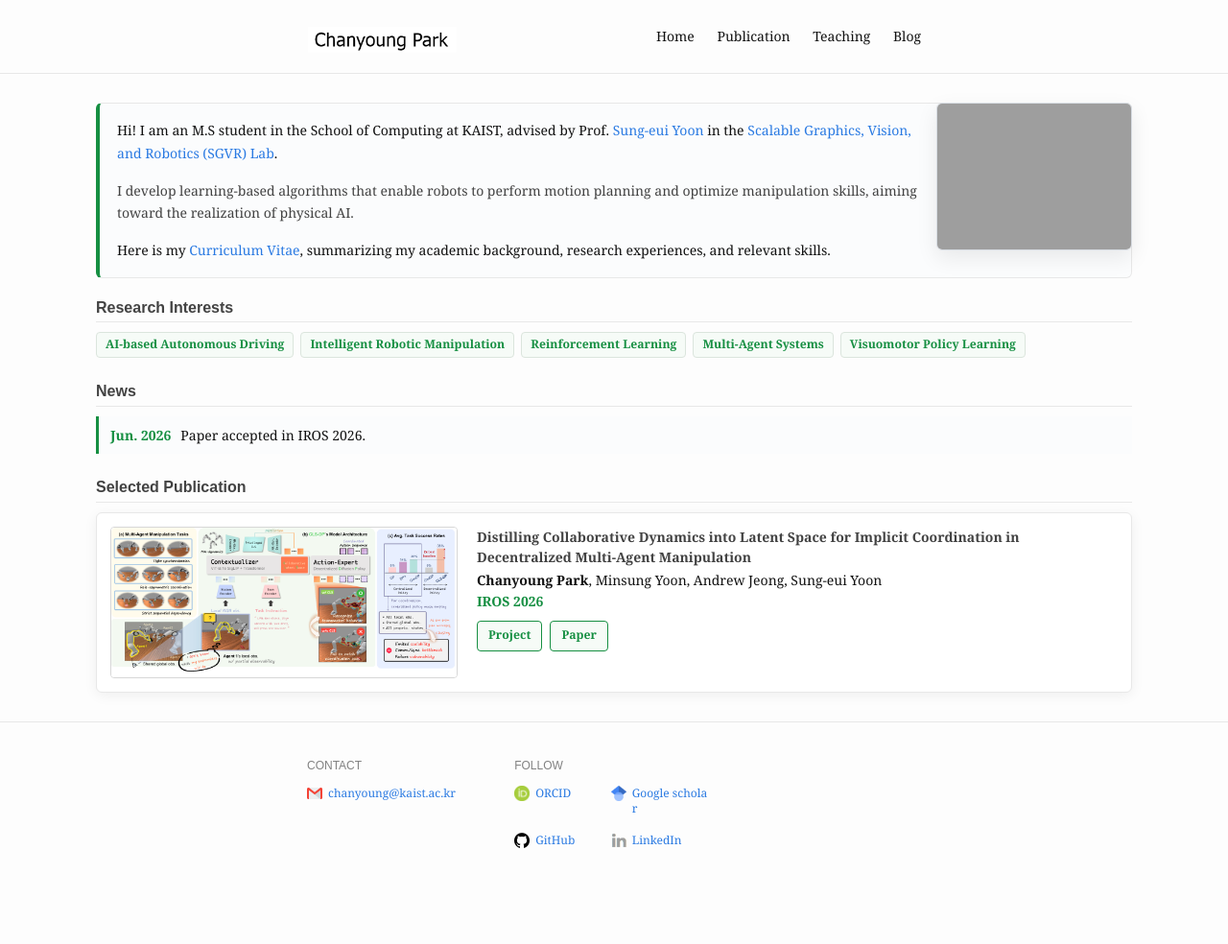
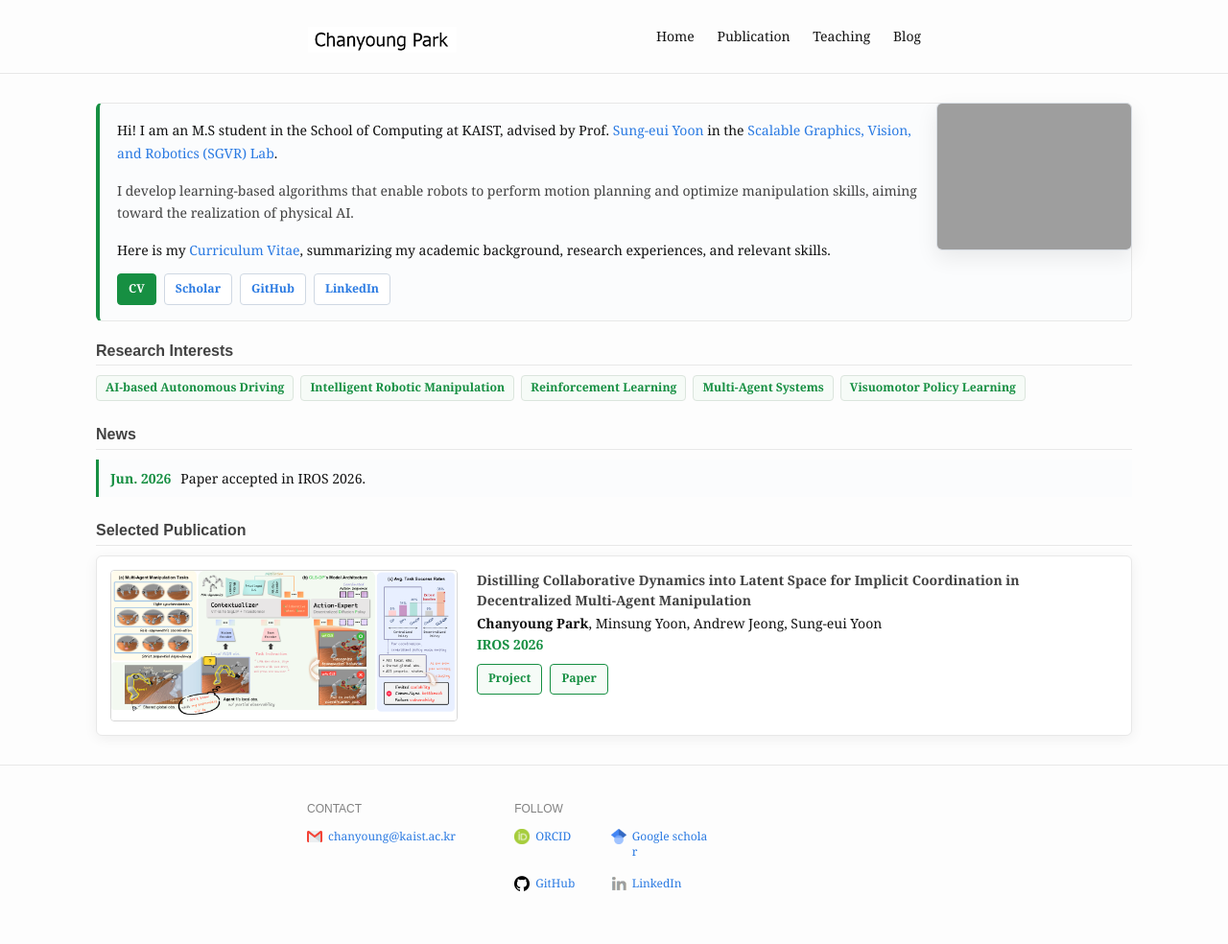
Before and after one commit to cosdeneb/cosdeneb.github.io, a Jekyll site: the page built from index.md, in a window 1280 px wide. Shown: the whole page at 96% size. Built offline with Jekyll 4.4.1, drawn with Linux system fonts in a browser that asks for light colours; before the commit the page ends 939 px from its top, so only the background shows below that.

Commit message:
Restore homepage profile buttons

```diff
--- a/_config.yml
+++ b/_config.yml
@@ -67,4 +67,4 @@ exclude:
   - vendor/ruby/
 
 # Used for defeating caching
-version: 2
+version: 3
--- a/_sass/_site.scss
+++ b/_sass/_site.scss
@@ -33,6 +33,47 @@
   p:last-of-type {
     margin-bottom: 0;
   }
+}
+
+.home-actions {
+  display: flex;
+  flex-wrap: wrap;
+  gap: 8px;
+  margin-top: 12px;
+}
+
+.home-button {
+  display: inline-flex;
+  align-items: center;
+  justify-content: center;
+  min-height: 27px;
+  border: 1px solid #cfd8e3;
+  border-radius: 4px;
+  padding: 2px 11px;
+  color: $brand-color;
+  font-size: $small-font-size;
+  font-weight: bold;
+  line-height: 1.5;
+  background-color: #fff;
+}
+
+.home-button:hover {
+  color: $text-color;
+  text-decoration: none;
+  border-color: $grey-color;
+  background-color: #f7f9fb;
+}
+
+.home-button.primary {
+  color: #fff;
+  border-color: #168f42;
+  background-color: #168f42;
+}
+
+.home-button.primary:hover {
+  color: #fff;
+  border-color: #116f34;
+  background-color: #116f34;
 }
 
 .home-highlight {
--- a/index.md
+++ b/index.md
@@ -16,6 +16,13 @@ profile_picture:
   <p>
     Here is my <a href="{{ '/Chanyoung_Park_CV.pdf' | absolute_url }}">Curriculum Vitae</a>, summarizing my academic background, research experiences, and relevant skills.
   </p>
+
+  <div class="home-actions">
+    <a class="home-button primary" href="{{ '/Chanyoung_Park_CV.pdf' | absolute_url }}">CV</a>
+    <a class="home-button" href="https://scholar.google.com/citations?hl=ko&user=fGD7V2IAAAAJ">Scholar</a>
+    <a class="home-button" href="https://github.com/cosdeneb">GitHub</a>
+    <a class="home-button" href="https://www.linkedin.com/in/chanyoung-park-799b672ab/">LinkedIn</a>
+  </div>
 </div>
 
 <div class="research-interests">
```
